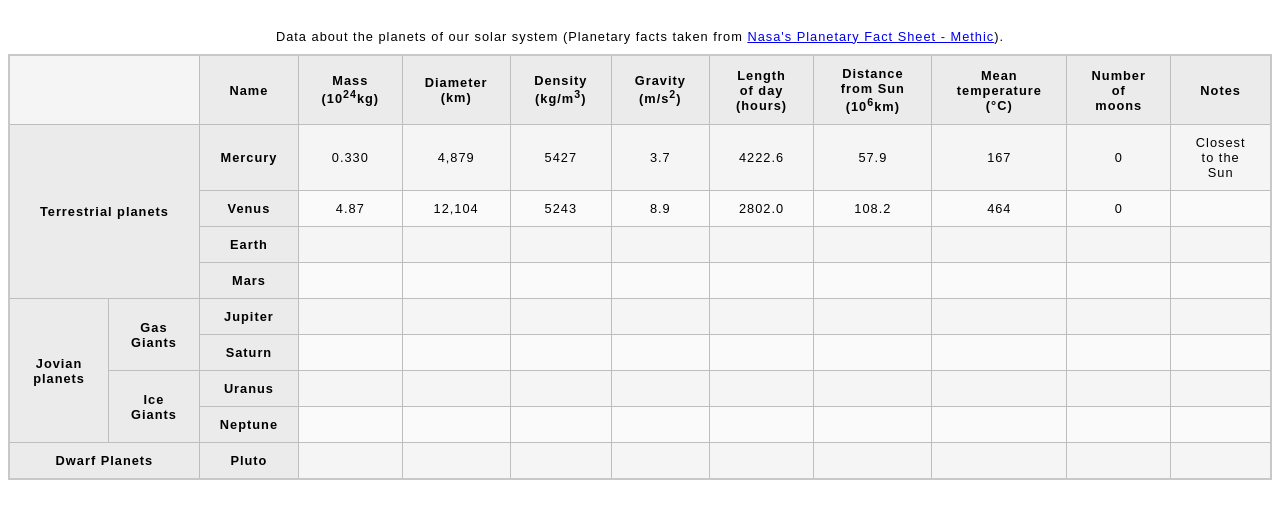
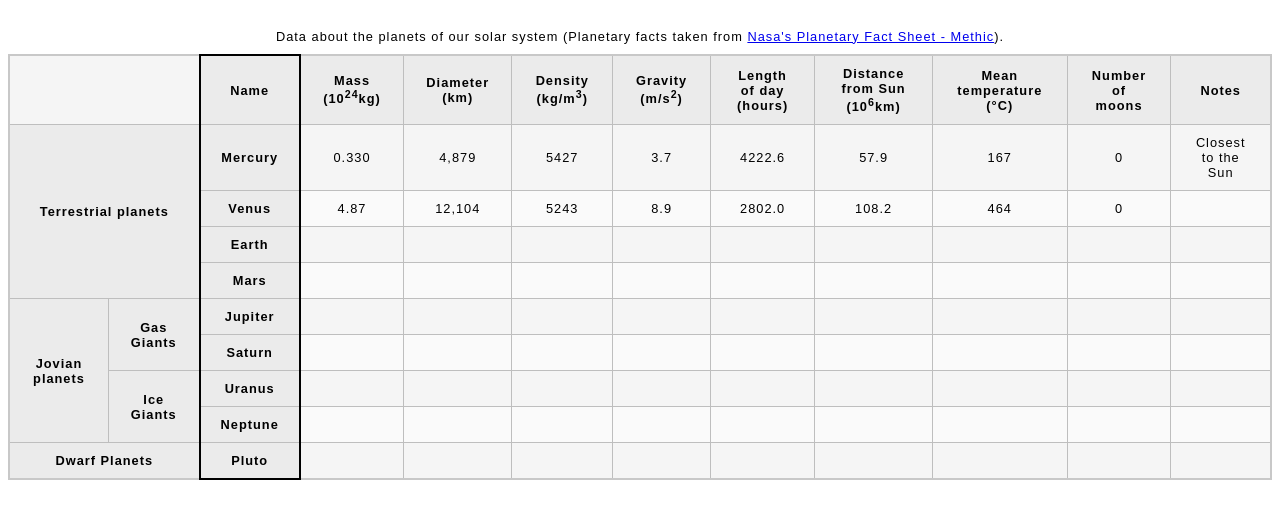
Before and after one commit to emilsberzs/intermediate_html_css, a plain HTML site: page tables/index.html in a window 1280 px wide. Shown: the part 61-580 px from the top of the page. Drawn offline with Linux system fonts and the light colour scheme.

Commit message:
Name column border set with <colgroup>, pretty much done, do'nt see a point to fill in rest of the data

```diff
--- a/tables/index.html
+++ b/tables/index.html
@@ -15,6 +15,11 @@
             <caption>Data about the planets of our solar system (Planetary facts taken from <a
                     href="http://nssdc.gsfc.nasa.gov/planetary/factsheet/">Nasa's Planetary Fact Sheet - Methic</a>).
             </caption>
+            <colgroup>
+            <col span="2">
+            <col style="border: 2px solid black">
+            <col span="9">
+            </colgroup>
             <thead>
                 <tr>
                     <td colspan="2"></td>
@@ -132,7 +137,7 @@
                     <td></td>
                 </tr>
                 <tr>
-                    <th colspan="2" scope="row">Dwarf Planets</th>
+                    <th colspan="2" scope="">Dwarf Planets</th>
                     <th scope="row">Pluto</th>
                     <td></td>
                     <td></td>
```
Also changed, not shown: tables/minimal-table.css (line endings or trailing spaces).
